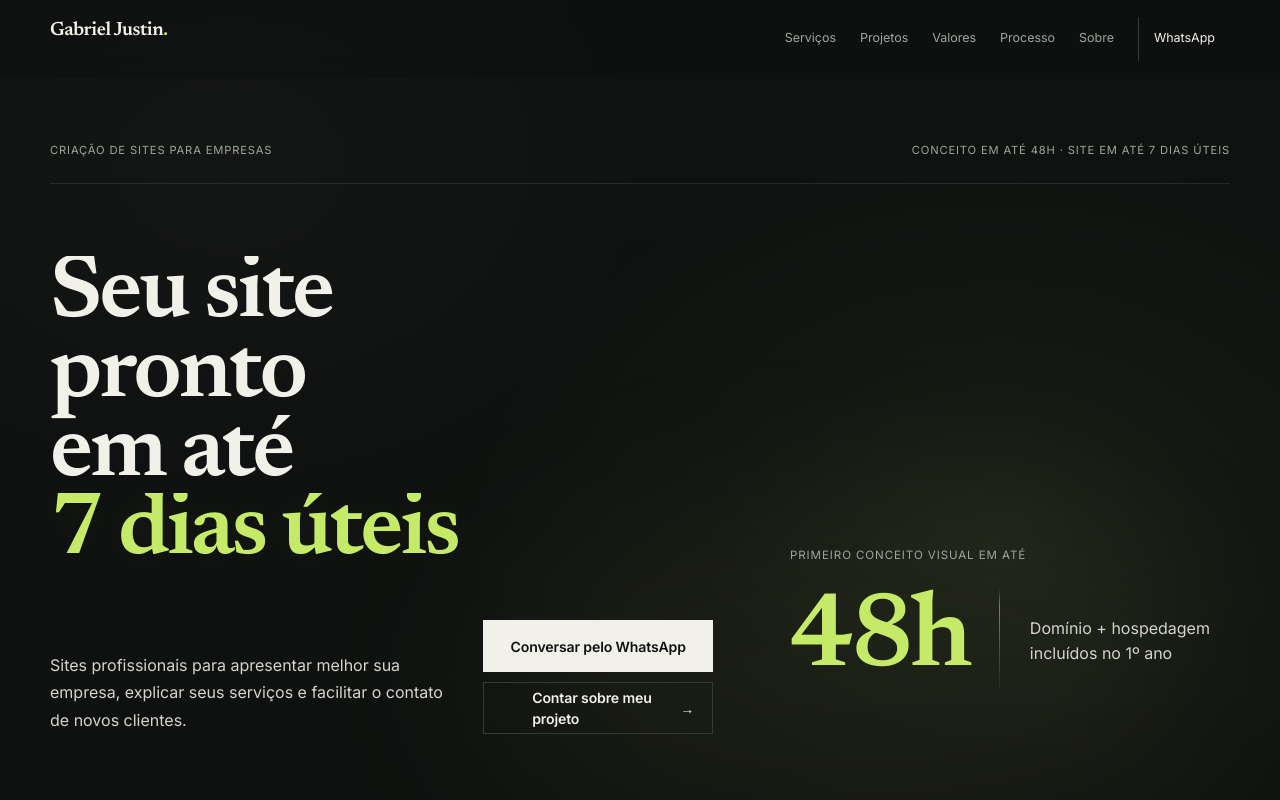
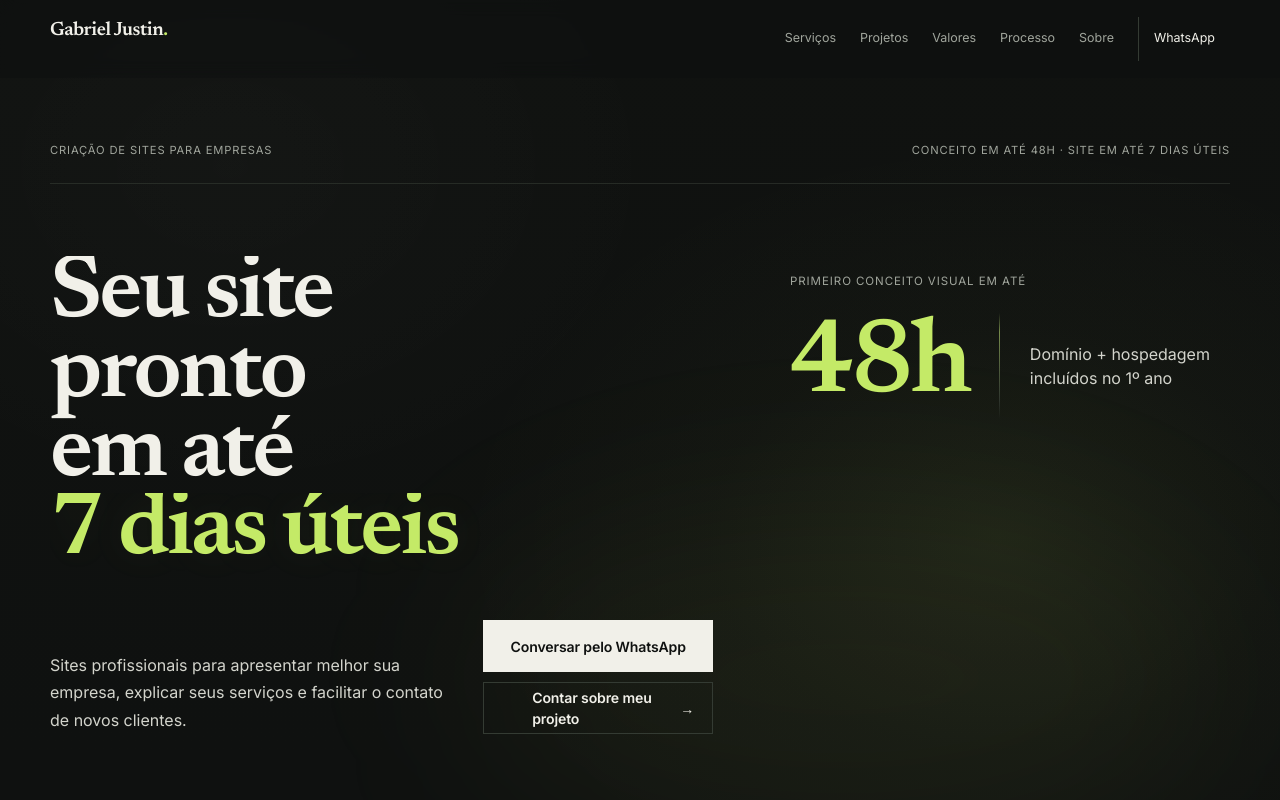
Before and after one commit to gabrieljmeira/gabriel-justin-site, a Next.js app: page / in a window 1280 px wide. Shown: the top 800 px of the page. Built offline with nearby package versions, Linux system fonts and the light colour scheme.

Commit message:
layout: move hero proof into upper negative space

```diff
--- a/app/globals.css
+++ b/app/globals.css
@@ -2947,3 +2947,13 @@ a.commercial-strip-item {
     font-size: .86rem;
   }
 }
+
+/* Hero proof position: use the upper-right negative space */
+@media (min-width: 760px) {
+  .hero-proof-editorial {
+    align-self: start;
+    justify-self: end;
+    margin-top: clamp(6px, 1.4vw, 18px);
+    margin-bottom: 0;
+  }
+}
```
